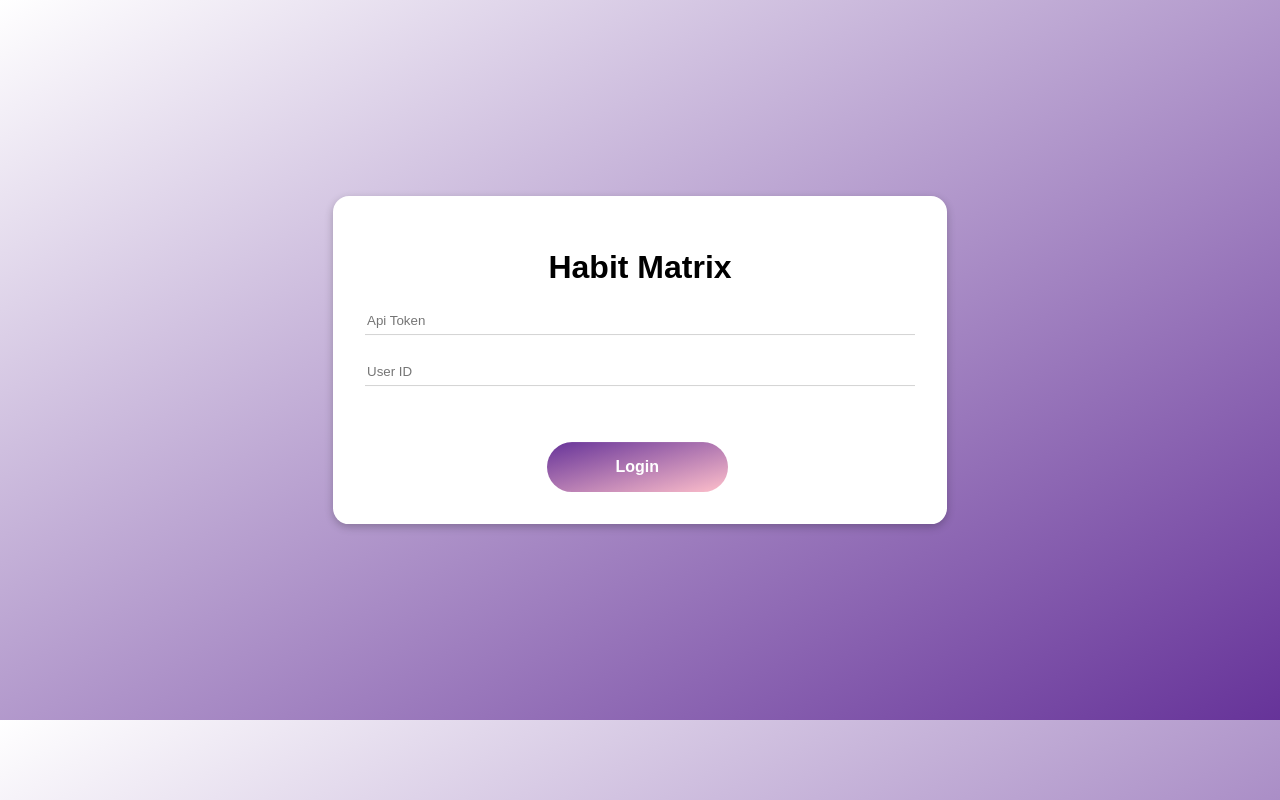
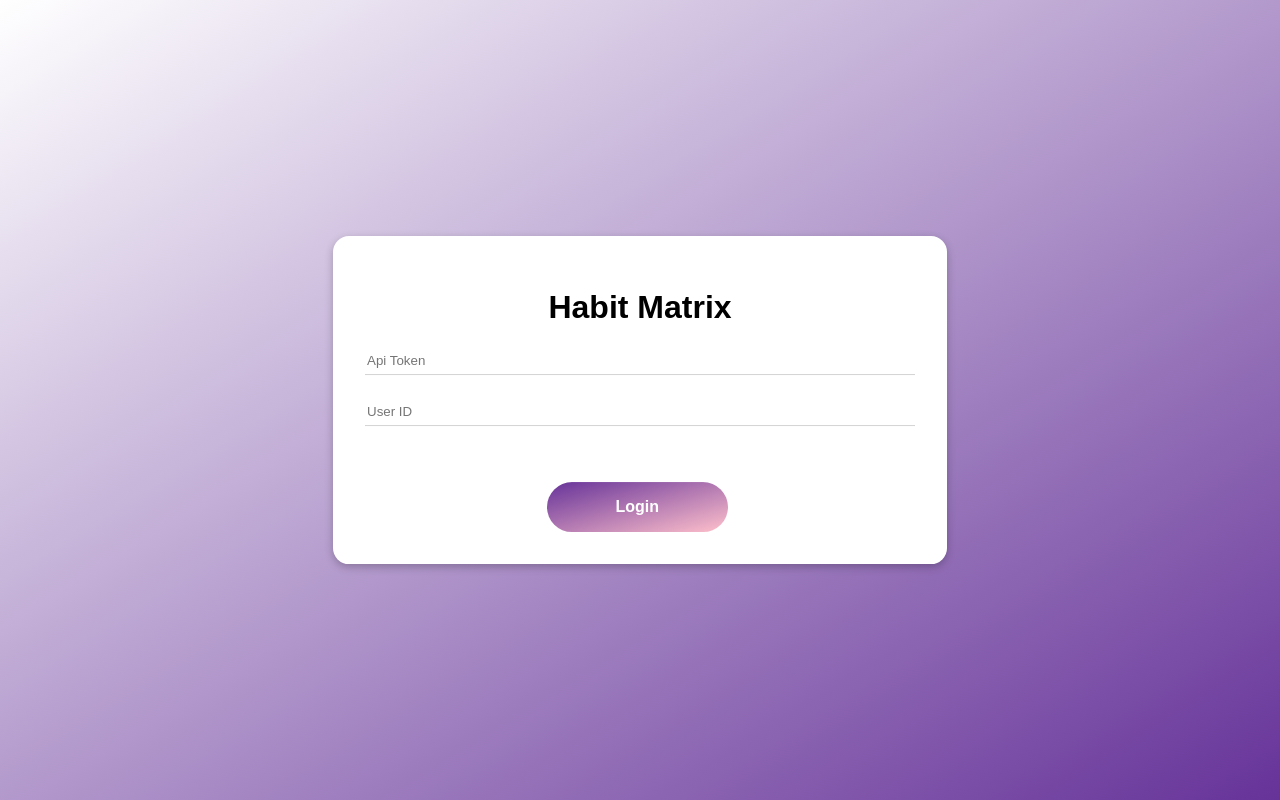
Before and after one commit to Vilhelm-Ian/Eisenhower_matrix_habitica, a Next.js app: page / in a window 1280 px wide. Built offline with nearby package versions, Linux system fonts and the light colour scheme.

Commit message:
Fix login page height + remove task padding

```diff
--- a/styles/globals.css
+++ b/styles/globals.css
@@ -6,6 +6,7 @@
 
 html,
 body {
+	height: 100vh;
 	margin: 0;
 	font-family: sans-serif;
 	background-image: linear-gradient(to bottom right, #8E2DE2, var(--habitica-purple));
@@ -16,7 +17,6 @@ body {
 	color: var(--background-light);
 	grid-template-columns: 1fr 1fr;
 	grid-auto-rows: 1fr;
-	height: 97vh;
 	position: relative;
 }
 
@@ -59,7 +59,7 @@ body {
 }
 main {
 	position: relative;
-	height: 90vh;
+	height: 100vh;
 }
 .grid > * {
 	overflow: auto;
@@ -112,12 +112,10 @@ ul {
 }
 
 li {
-	padding: 0.5rem 2rem;
+	padding: 0.35rem 2rem;
 }
 
 li:hover {
-	border: 1px solid var(--background-dark);
-	border-radius: 1rem;
 	cursor: pointer;
 
 }
```
